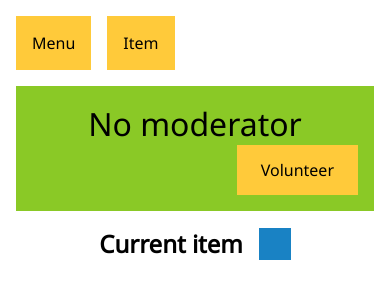
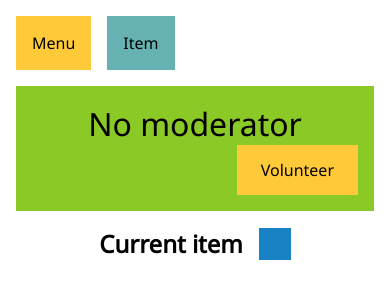
Before and after one commit to JornC/backlog-tooling, a Vue app in the folder frontend/: page /agenda/1 in a window 390 px wide. Shown: the top 300 px of the page. Built offline with nearby package versions, Linux system fonts and the light colour scheme; no server answers.

Commit message:
Add active styling

```diff
--- a/frontend/src/App.vue
+++ b/frontend/src/App.vue
@@ -81,6 +81,9 @@ function isView(view: View): boolean {
       &:hover {
         background: var(--brand-color-4);
       }
+      &.active {
+        background: var(--brand-color-5);
+      }
     }
   }
   .app {
--- a/frontend/src/views/AgendaItemView.vue
+++ b/frontend/src/views/AgendaItemView.vue
@@ -164,7 +164,12 @@ onUnmounted(() => {
 
 @media (max-width: 1024px) {
   h1,
+  h2,
   h3 {
+    display: none;
+  }
+
+  .anchor-link {
     display: none;
   }
 }
```
